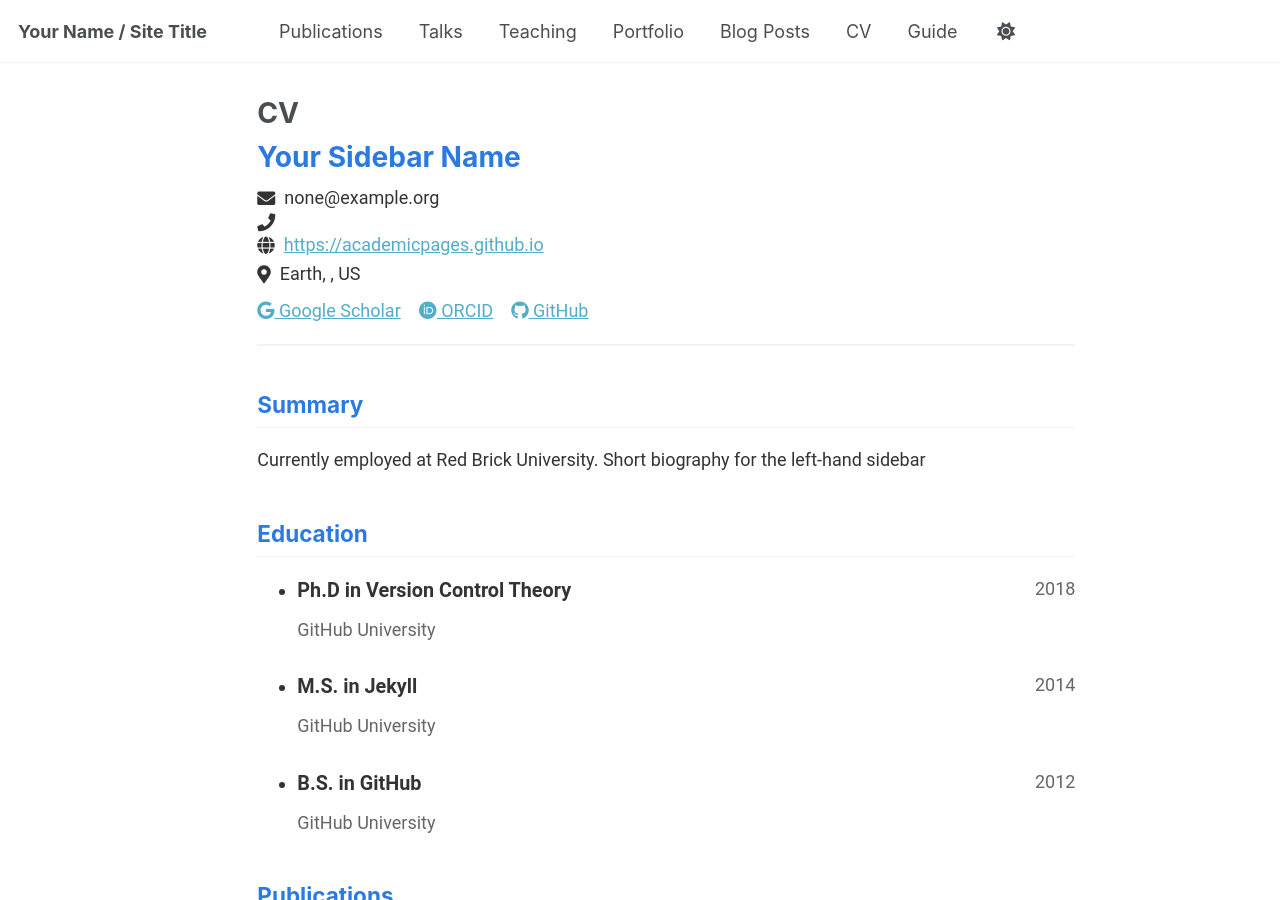
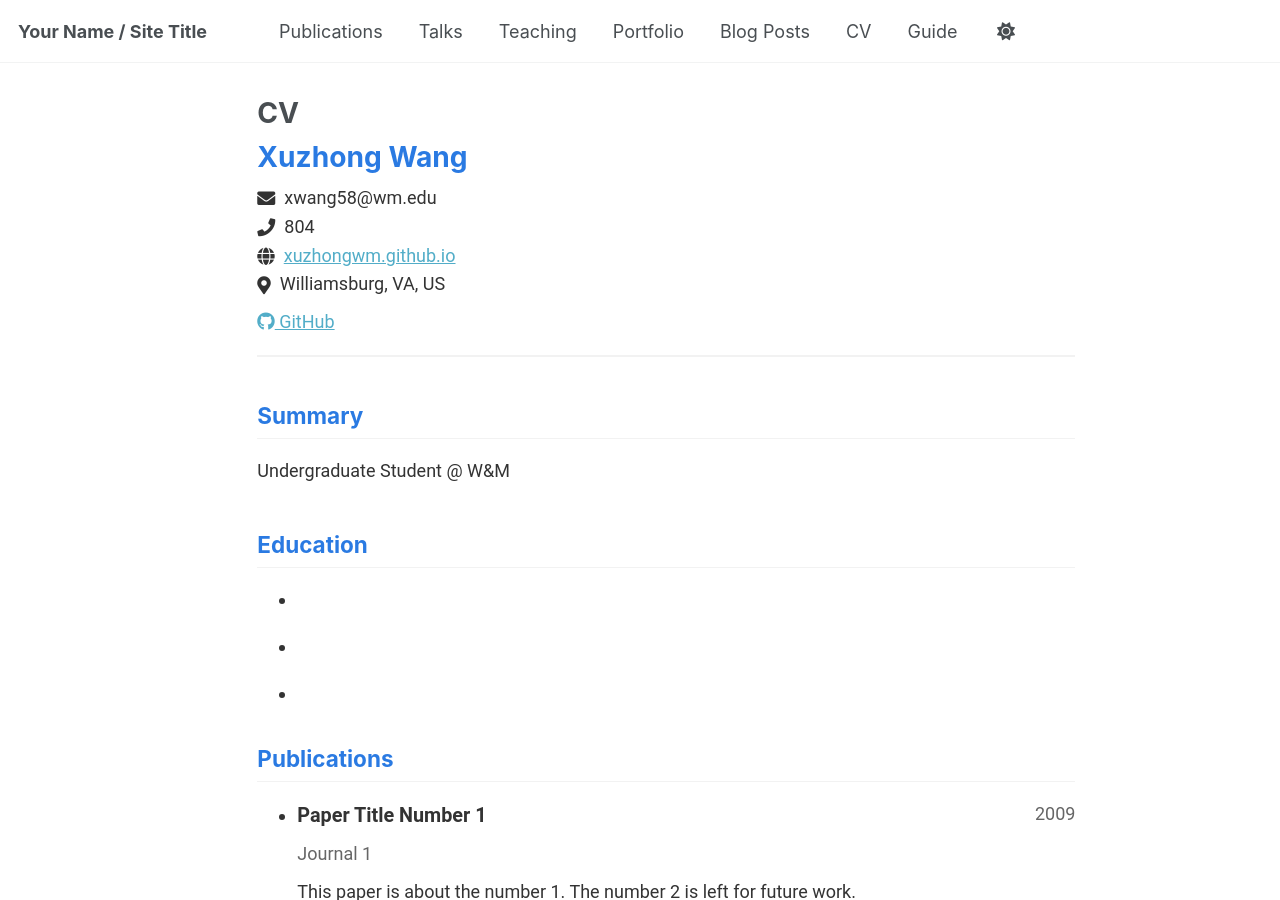
Before and after one commit to xuzhongwm/xuzhongwm.github.io, a Jekyll site: the page built from _pages/cv-json.md, in a window 1280 px wide and 900 px high. Built offline with Jekyll 4.4.1, drawn with Linux system fonts in a browser that asks for light colours.

Commit message:
Update CV.json

```diff
--- a/_data/cv.json
+++ b/_data/cv.json
@@ -1,31 +1,21 @@
 {
   "basics": {
-    "name": "Your Sidebar Name",
-    "email": "none@example.org",
-    "phone": "",
-    "website": "https://academicpages.github.io",
-    "summary": "Currently employed at Red Brick University. Short biography for the left-hand sidebar",
+    "name": "Xuzhong Wang",
+    "email": "xwang58@wm.edu",
+    "phone": "804",
+    "website": "xuzhongwm.github.io",
+    "summary": "Undergraduate Student @ W&M",
     "location": {
-      "address": "",
-      "postalCode": "",
-      "city": "Earth",
+      "address": "200 Stadium Dr",
+      "postalCode": "23185",
+      "city": "Williamsburg",
       "countryCode": "US",
-      "region": ""
+      "region": "VA"
     },
     "profiles": [
       {
-        "network": "Google Scholar",
-        "username": "",
-        "url": "https://scholar.google.com/citations?user=PS_CX0AAAAAJ"
-      },
-      {
-        "network": "ORCID",
-        "username": "",
-        "url": "http://orcid.org/yourorcidurl"
-      },
-      {
         "network": "GitHub",
-        "username": "academicpages",
+        "username": "xuzhongwm",
         "url": "https://github.com/academicpages"
       }
     ]
@@ -33,29 +23,29 @@
   "work": [],
   "education": [
     {
-      "institution": "GitHub University",
-      "area": "Ph.D in Version Control Theory",
+      "institution": "",
+      "area": "",
       "studyType": "",
       "startDate": "",
-      "endDate": "2018",
+      "endDate": "",
       "gpa": null,
       "courses": []
     },
     {
-      "institution": "GitHub University",
-      "area": "M.S. in Jekyll",
+      "institution": "",
+      "area": "",
       "studyType": "",
       "startDate": "",
-      "endDate": "2014",
+      "endDate": "",
       "gpa": null,
       "courses": []
     },
     {
-      "institution": "GitHub University",
-      "area": "B.S. in GitHub",
+      "institution": "",
+      "area": "",
       "studyType": "",
       "startDate": "",
-      "endDate": "2012",
+      "endDate": "",
       "gpa": null,
       "courses": []
     }
```
